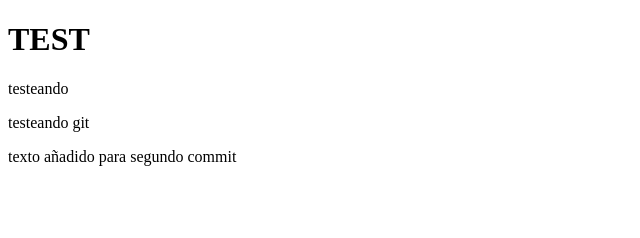
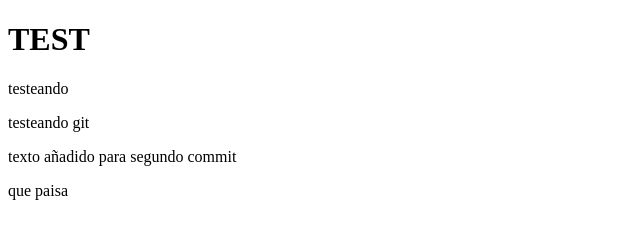
Before and after one commit to victorgomezferrer/libro, a plain HTML site: page index.html in a window 1280 px wide. Shown: the full height of the page, 0-640 px from the left. Drawn offline with Linux system fonts and the light colour scheme.

Commit message:
Modifica libro.txt

```diff
--- a/index.html
+++ b/index.html
@@ -10,5 +10,6 @@
     <p>testeando</p>
     <p>testeando git</p>
     <p>texto añadido para segundo commit
+    <p>que paisa</p>
 </body>
 </html>
```
